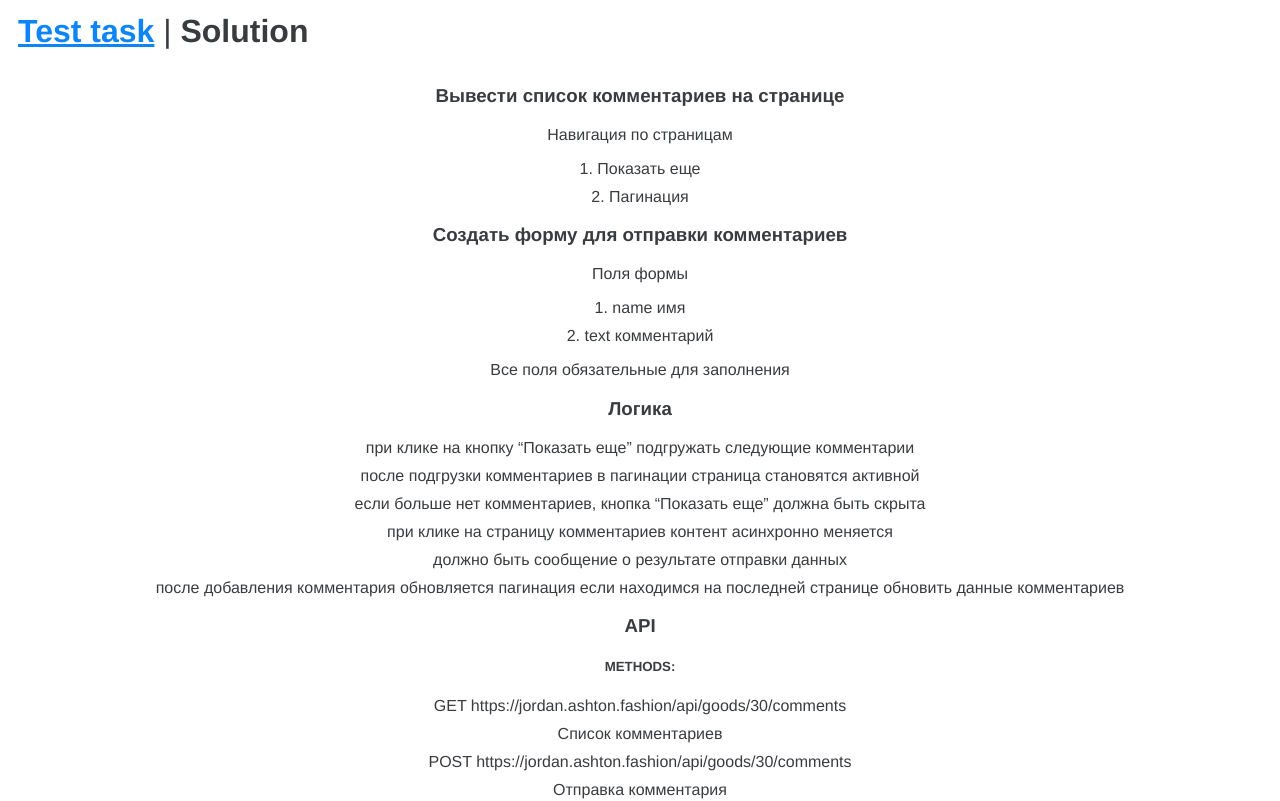
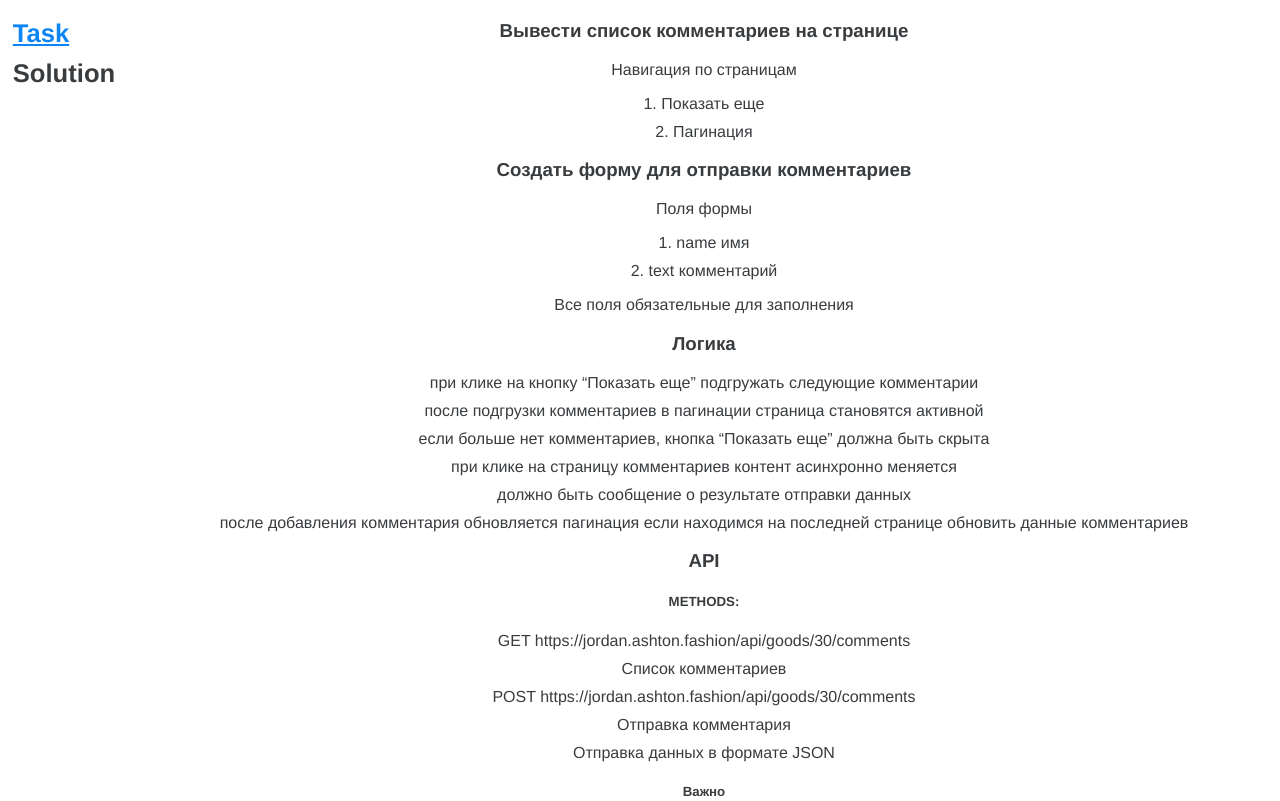
Before and after one commit to TarasKosiachenko/ListComments, a Vue app: page / in a window 1280 px wide. Shown: the top 801 px of the page. Built offline with nearby package versions, Linux system fonts and the light colour scheme.

Commit message:
created pagination

```diff
--- a/src/App.vue
+++ b/src/App.vue
@@ -1,27 +1,36 @@
 <template>
   <div id="app">
     <div id="nav">
-      <router-link to="/">Test task</router-link> |
+      <router-link to="/">Task</router-link> <br />
       <router-link to="/solution">Solution</router-link>
     </div>
-    <div class=""></div>
-    <router-view />
+    <div class="context"><router-view /></div>
   </div>
 </template>
 
 <style>
+body {
+  padding: 0;
+  margin: 0;
+  box-sizing: border-box;
+}
+
 #app {
   font-family: Avenir, Helvetica, Arial, sans-serif;
   -webkit-font-smoothing: antialiased;
   -moz-osx-font-smoothing: grayscale;
   text-align: center;
   color: #393c3f;
+  display: flex;
+  justify-content: space-between;
 }
 
 #nav {
-  padding: 5px 10px 15px;
+  width: max-content;
+  padding: 1vw;
   text-align: left;
-  font-size: 4vh;
+  font-size: 2vw;
+  line-height: 40px;
 }
 
 #nav a {
@@ -34,4 +43,7 @@
   color: #0e85f5;
   text-decoration: underline;
 }
+.context {
+  width: 100%;
+}
 </style>
--- a/src/components/CommentItem.vue
+++ b/src/components/CommentItem.vue
@@ -1,7 +1,7 @@
 <template>
   <div class="comment-item">
-    <p>Name: {{ comment.name }}</p>
-    <p>Text: {{ comment.text }}</p>
+    <p class="item-name">Name: {{ comment.name }}</p>
+    <p class="item-text">Text: {{ comment.text }}</p>
   </div>
 </template>
 
@@ -23,8 +23,17 @@ export default {
 <style scoped>
 .comment-item {
   display: flex;
+  border: 1px solid #000;
+  word-break: break-all;
 }
 .comment-item p {
-  padding-left: 40px;
+  padding-left: 30px;
+}
+.item-name {
+  width: 20%;
+}
+.item-text {
+  width: 80%;
+  text-align: left;
 }
 </style>
--- a/src/components/CommentsList.vue
+++ b/src/components/CommentsList.vue
@@ -5,11 +5,13 @@
       :key="comment.id"
       :comment="comment"
     />
+    <Pagination />
   </div>
 </template>
 
 <script>
 import CommentItem from "@/components/CommentItem.vue";
+import Pagination from "@/components/Pagination.vue";
 import { mapActions, mapGetters } from "vuex";
 
 export default {
@@ -19,6 +21,7 @@ export default {
   },
   components: {
     CommentItem,
+    Pagination,
   },
   methods: {
     ...mapActions({
@@ -36,4 +39,8 @@ export default {
 };
 </script>
 
-<style scoped></style>
+<style scoped>
+.comments-list {
+  margin: 10px;
+}
+</style>
--- /dev/null
+++ b/src/components/Pagination.vue
@@ -0,0 +1,14 @@
+<template>
+  <div class="pagination">Pagination</div>
+</template>
+
+<script>
+export default {
+  name: "Pagination",
+  data() {
+    return {};
+  },
+};
+</script>
+
+<style scoped></style>
```
